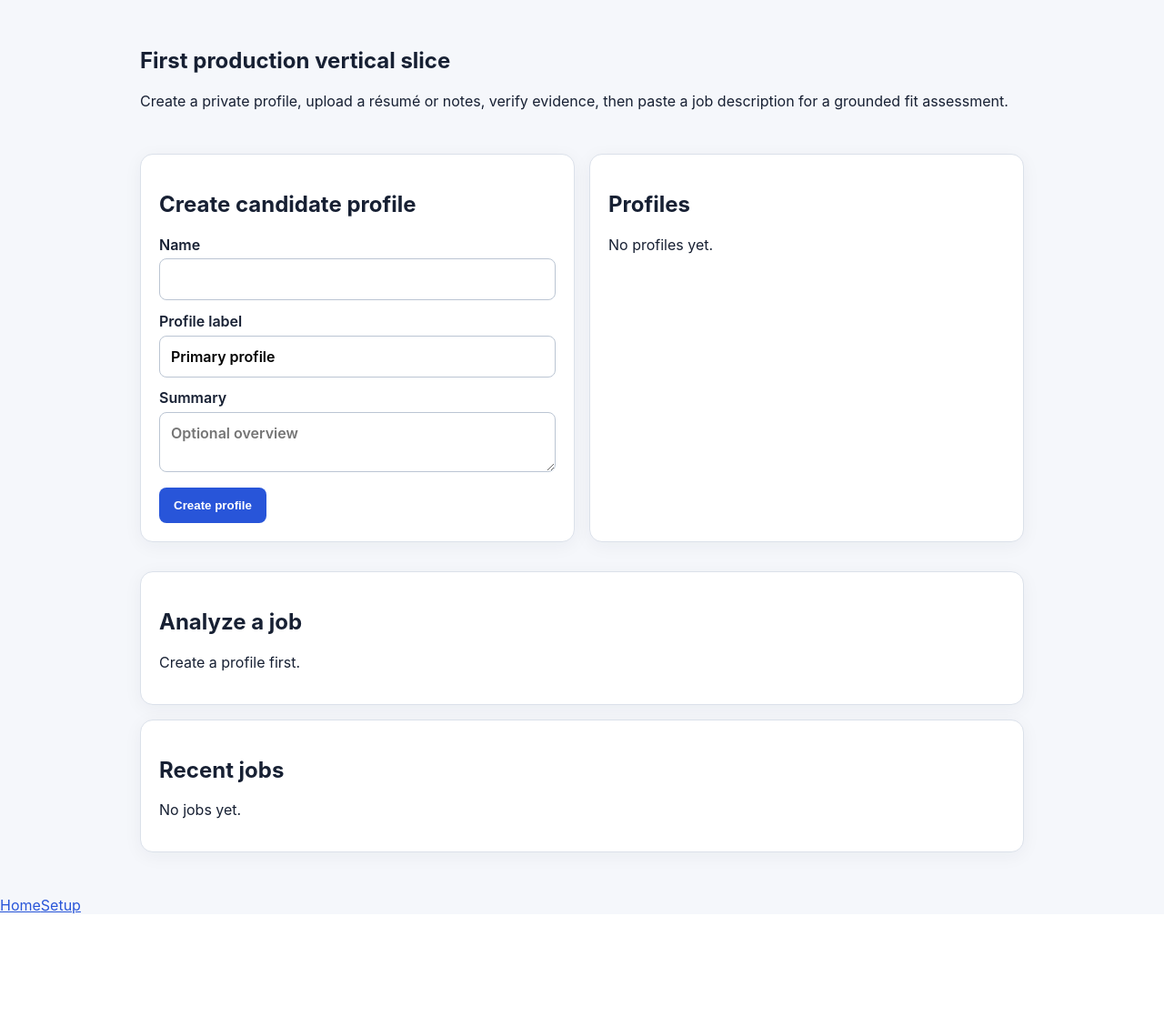
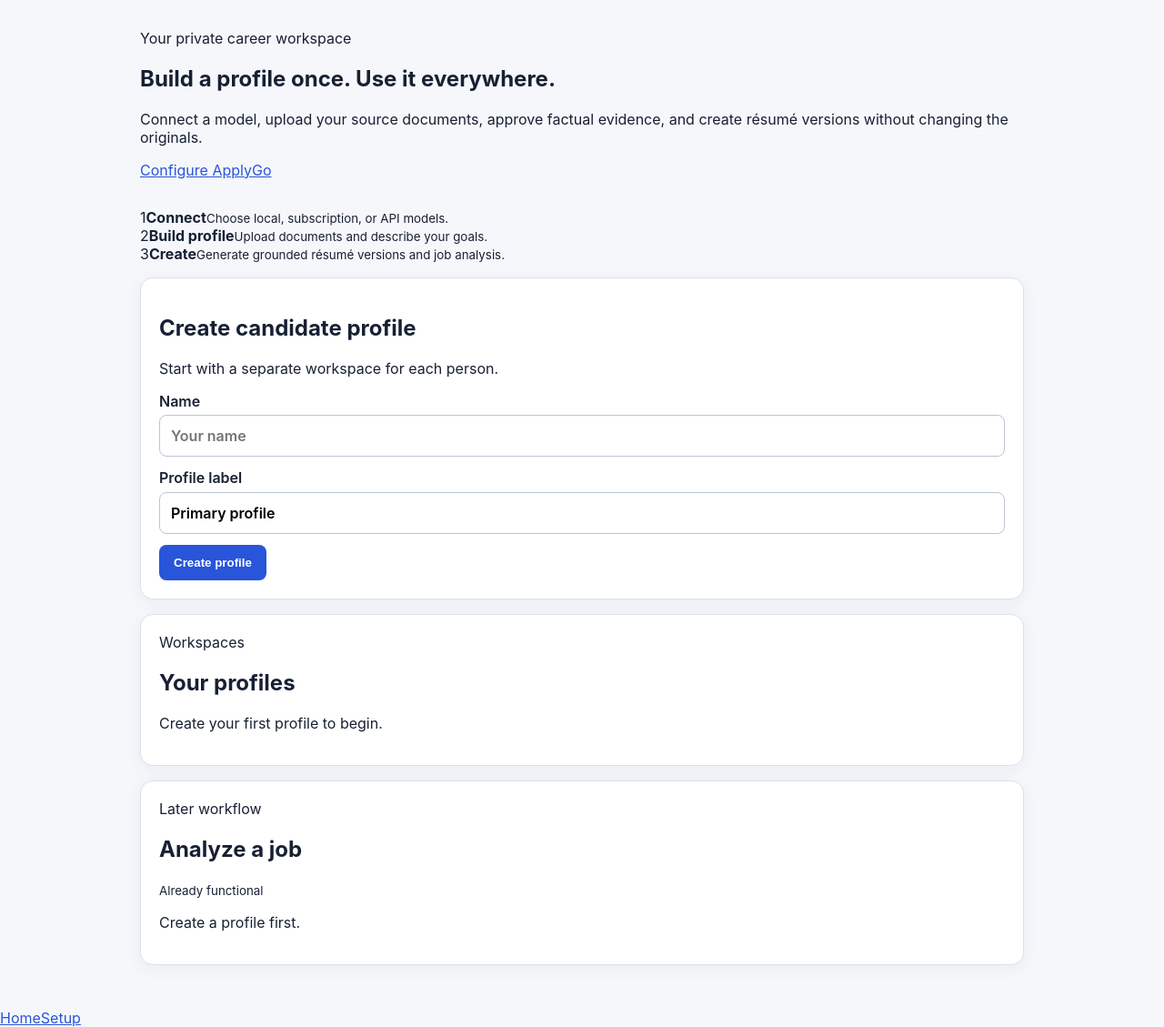
Before and after one commit to jasonsheinkopf/ApplyGo, a FastAPI app: template src/applygo/templates/index.html in a window 1280 px wide. Shown: the part 57-1186 px from the top of the page at 91% size. Before the commit the page ends 1062 px from the top, so only its background shows below. Run offline with FastAPI, Linux system fonts and the light colour scheme; the template is opened without the code that fills it, so the values that code supplies are empty.

Commit message:
Redesign dashboard landing page

```diff
--- a/src/applygo/templates/index.html
+++ b/src/applygo/templates/index.html
@@ -1,34 +1,29 @@
 {% extends "base.html" %}
-{% block title %}ApplyGo Dashboard{% endblock %}
+{% block title %}ApplyGo{% endblock %}
 {% block content %}
-<section class="hero"><h1>First production vertical slice</h1><p>Create a private profile, upload a résumé or notes, verify evidence, then paste a job description for a grounded fit assessment.</p></section>
-<div class="grid">
-<section class="card">
-<h2>Create candidate profile</h2>
+<section class="hero hero-dashboard">
+  <div><span class="eyebrow">Your private career workspace</span><h1>Build a profile once. Use it everywhere.</h1><p>Connect a model, upload your source documents, approve factual evidence, and create résumé versions without changing the originals.</p></div>
+  <a class="button secondary" href="/setup">Configure ApplyGo</a>
+</section>
+<section class="steps">
+  <div><span>1</span><strong>Connect</strong><small>Choose local, subscription, or API models.</small></div>
+  <div><span>2</span><strong>Build profile</strong><small>Upload documents and describe your goals.</small></div>
+  <div><span>3</span><strong>Create</strong><small>Generate grounded résumé versions and job analysis.</small></div>
+</section>
+<div class="dashboard-grid">
+<section class="card accent-card">
+<h2>Create candidate profile</h2><p>Start with a separate workspace for each person.</p>
 <form method="post" action="/profiles">
-<label>Name<input name="display_name" required></label>
+<label>Name<input name="display_name" required placeholder="Your name"></label>
 <label>Profile label<input name="label" value="Primary profile"></label>
-<label>Summary<textarea name="summary" placeholder="Optional overview"></textarea></label>
 <button>Create profile</button>
 </form>
 </section>
-<section class="card">
-<h2>Profiles</h2>
-{% if profiles %}<ul>{% for profile in profiles %}<li><a href="/profiles/{{ profile.id }}">{{ profile.user.display_name }} — {{ profile.label }}</a></li>{% endfor %}</ul>{% else %}<p>No profiles yet.</p>{% endif %}
+<section class="card"><div class="section-heading"><div><span class="eyebrow">Workspaces</span><h2>Your profiles</h2></div></div>
+{% if profiles %}<div class="profile-list">{% for profile in profiles %}<a class="profile-row" href="/profiles/{{ profile.id }}"><span class="avatar">{{ profile.user.display_name[:1] }}</span><span><strong>{{ profile.user.display_name }}</strong><small>{{ profile.label }}</small></span><b>→</b></a>{% endfor %}</div>{% else %}<p class="empty">Create your first profile to begin.</p>{% endif %}
 </section>
 </div>
-<section class="card">
-<h2>Analyze a job</h2>
-{% if profiles %}
-<form method="post" action="/jobs">
-<label>Candidate<select name="profile_id">{% for profile in profiles %}<option value="{{ profile.id }}">{{ profile.user.display_name }} — {{ profile.label }}</option>{% endfor %}</select></label>
-<label>Job title<input name="title" required></label>
-<label>Company<input name="company" required></label>
-<label>Source URL<input name="source_url" type="url"></label>
-<label>Job description<textarea name="description" rows="14" required></textarea></label>
-<button>Save and assess</button>
-</form>
-{% else %}<p>Create a profile first.</p>{% endif %}
+<section class="card"><div class="section-heading"><div><span class="eyebrow">Later workflow</span><h2>Analyze a job</h2></div><small>Already functional</small></div>
+{% if profiles %}<form class="form-grid" method="post" action="/jobs"><label>Candidate<select name="profile_id">{% for profile in profiles %}<option value="{{ profile.id }}">{{ profile.user.display_name }} — {{ profile.label }}</option>{% endfor %}</select></label><label>Job title<input name="title" required></label><label>Company<input name="company" required></label><label>Source URL<input name="source_url" type="url"></label><label class="wide">Job description<textarea name="description" rows="8" required></textarea></label><button>Save and assess</button></form>{% else %}<p>Create a profile first.</p>{% endif %}
 </section>
-<section class="card"><h2>Recent jobs</h2>{% if jobs %}<ul>{% for job in jobs %}<li><a href="/jobs/{{ job.id }}">{{ job.title }} at {{ job.company }}</a></li>{% endfor %}</ul>{% else %}<p>No jobs yet.</p>{% endif %}</section>
 {% endblock %}
```
